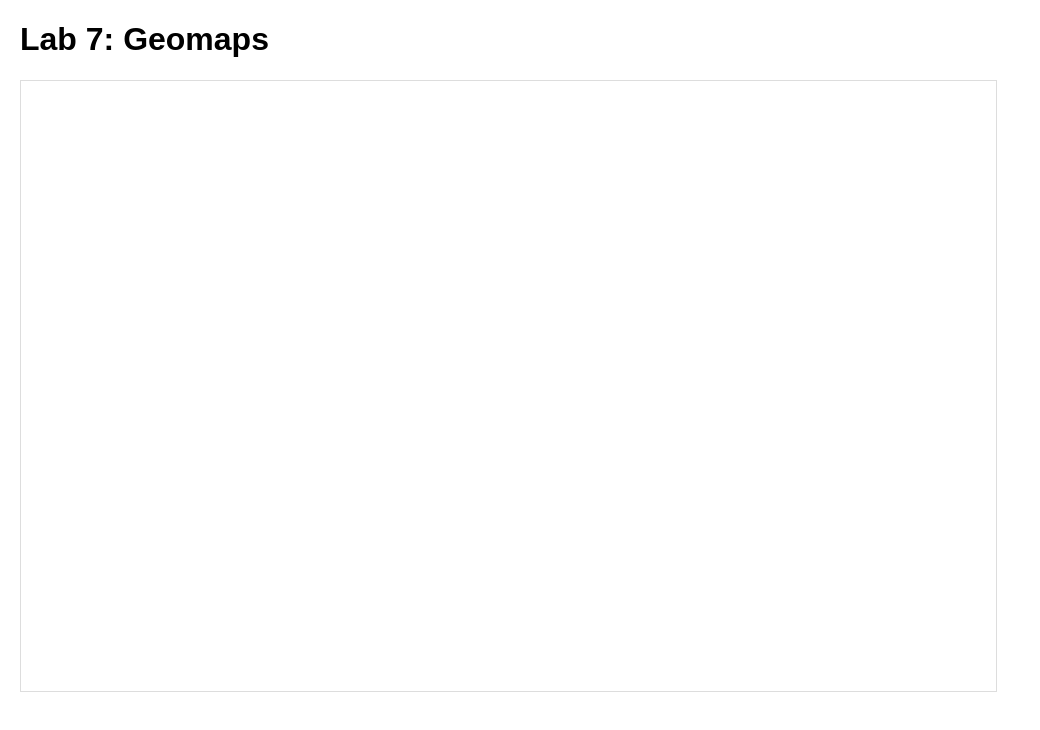
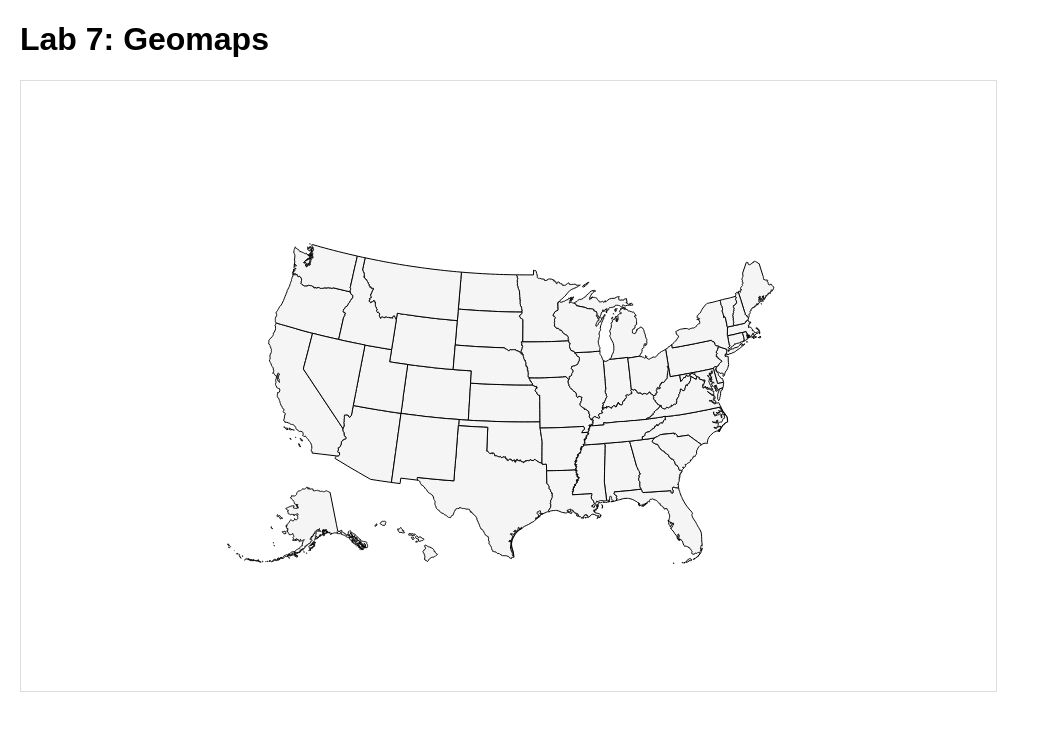
Before and after one commit to aidenscollon/lab7-geomap, a plain HTML site: page index.html in a window 1280 px wide. Shown: the whole page, without its empty margins (0-1040 px from the left). Drawn offline with nearby package versions, Linux system fonts and the light colour scheme.

Commit message:
fixed missing html lines in activity 1

```diff
--- a/index.html
+++ b/index.html
@@ -14,6 +14,7 @@
 
   <script src="https://d3js.org/d3.v7.min.js"></script>
   <!-- Activity 1.1: add the TopoJSON library here, BEFORE geomap.js -->
+  <script src="https://unpkg.com/topojson@3"></script>
   <script src="geomap.js"></script>
 </body>
 </html>
```
Also changed, not shown: geomap.js (indentation only).
